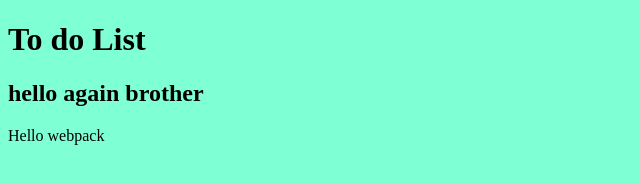
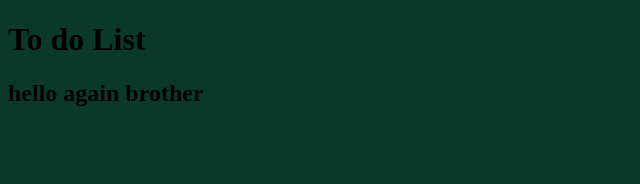
Before and after one commit to ankitt26/To-do-list, a website built with webpack: page src/index.html in a window 1280 px wide. Shown: the whole page, without its empty margins (0-640 px from the left). Built offline with nearby package versions, Linux system fonts and the light colour scheme.

Commit message:
Fix lodash

```diff
--- a/package.json
+++ b/package.json
@@ -12,11 +12,13 @@
   "license": "ISC",
   "devDependencies": {
     "babel-eslint": "^10.1.0",
+    "css-loader": "^6.7.3",
     "eslint": "^7.32.0",
     "eslint-config-airbnb-base": "^14.2.1",
     "eslint-plugin-import": "^2.27.5",
     "hint": "^7.1.8",
     "html-webpack-plugin": "^5.5.1",
+    "style-loader": "^3.3.2",
     "stylelint": "^13.13.1",
     "stylelint-config-standard": "^21.0.0",
     "stylelint-csstree-validator": "^1.9.0",
--- a/src/index.js
+++ b/src/index.js
@@ -3,15 +3,3 @@ import './style.css';
 
 const ele = document.getElementById('h2');
 ele.innerHTML = 'hello again brother';
-
-function component() {
-  const element = document.createElement('div');
-
-  // Lodash, now imported by this script
-  element.innerHTML = _.join(['Hello', 'webpack'], ' ');
-  element.classList.add('hello');
-
-  return element;
-}
-
-document.body.appendChild(component());
--- a/src/style.css
+++ b/src/style.css
@@ -1,3 +1,3 @@
 body {
-  background-color: aquamarine;
+  background-color: rgb(11, 57, 41);
 }
--- a/webpack.config.js
+++ b/webpack.config.js
@@ -12,6 +12,14 @@ module.exports = {
       template: './src/index.html',
     }),
   ],
+  module: {
+    rules: [
+      {
+        test: /\.css$/i,
+        use: ["style-loader", "css-loader"],
+      },
+    ],
+  },
   output: {
     filename: '[name].bundle.js',
     path: path.resolve(__dirname, 'dist'),
```
Also changed, not shown: dist/index.html, dist/main.bundle.js, dist/runtime.bundle.js, 1 other file.
